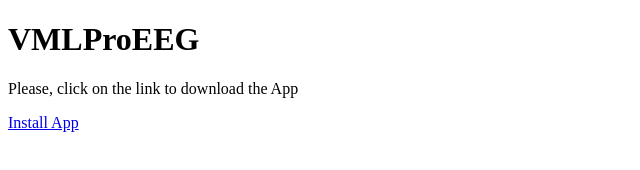
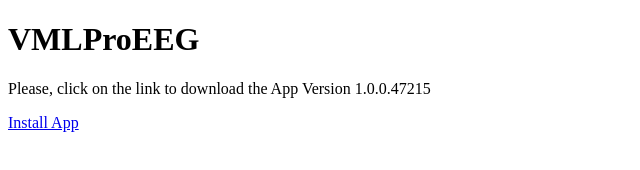
Before and after one commit to NeuroPro/neuropro.github.io, a plain HTML site: page index.html in a window 1280 px wide. Shown: the whole page, without its empty margins (0-640 px from the left). Drawn offline with Linux system fonts and the light colour scheme.

Commit message:
Updating index

```diff
--- a/index.html
+++ b/index.html
@@ -2,7 +2,7 @@
 <html>
 <body>
 <h1>VMLProEEG</h1>
-<p>Please, click on the link to download the App</p>
+<p>Please, click on the link to download the App Version 1.0.0.47215</p>
 <a href="itms-services://?action=download-manifest&url=https://neuropro.github.io/manifest.plist">Install App</a>
 </body>
 </html>
```
